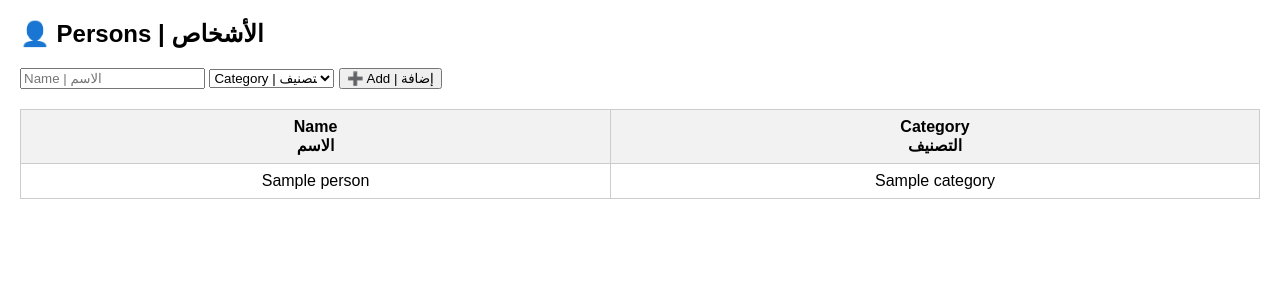
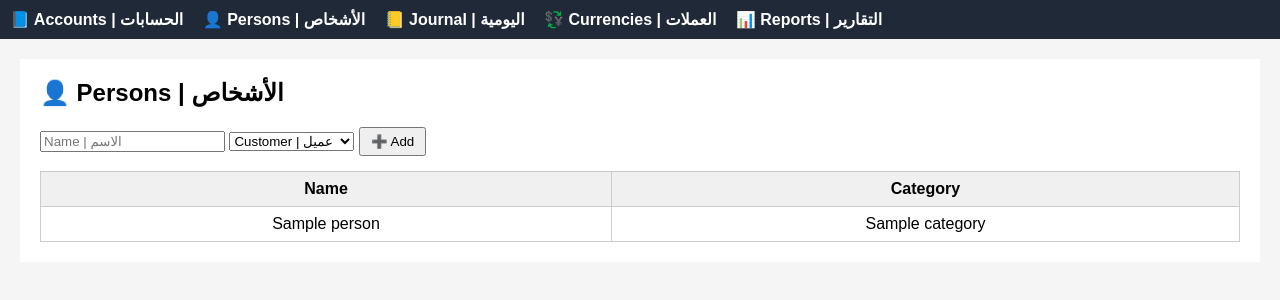
Before and after one commit to esamkrada-svg/accounting-system, a FastAPI app: template app/templates/persons.html in a window 1280 px wide. Shown: the top 300 px of the page. Run offline with FastAPI, Linux system fonts and the light colour scheme; the template is opened without the code that fills it: most values are stand-ins (such as "Sample title", 1, 10 or a date in 2020); parts of the project's set-up code (start-up, migrations or seed data) failed here and were passed over.

Commit message:
Update persons.html

```diff
--- a/app/templates/persons.html
+++ b/app/templates/persons.html
@@ -1,39 +1,22 @@
-<!DOCTYPE html>
-<html lang="en">
-<head>
-    <meta charset="UTF-8">
-    <title>Persons | الأشخاص</title>
-    <style>
-        body { font-family: Arial, sans-serif; margin: 20px; }
-        table { width: 100%; border-collapse: collapse; margin-top: 15px; }
-        th, td { border: 1px solid #ccc; padding: 8px; text-align: center; }
-        th { background-color: #f2f2f2; }
-        form { margin-bottom: 20px; }
-    </style>
-</head>
-<body>
+{% extends "base.html" %}
+{% block title %}Persons{% endblock %}
 
+{% block content %}
 <h2>👤 Persons | الأشخاص</h2>
 
 <form method="post" action="/persons/create">
     <input type="text" name="name" placeholder="Name | الاسم" required>
-
     <select name="category" required>
-        <option value="">Category | التصنيف</option>
         <option value="customer">Customer | عميل</option>
         <option value="vendor">Vendor | مورد</option>
         <option value="employee">Employee | موظف</option>
         <option value="other">Other | آخر</option>
     </select>
-
-    <button type="submit">➕ Add | إضافة</button>
+    <button type="submit">➕ Add</button>
 </form>
 
 <table>
-    <tr>
-        <th>Name<br>الاسم</th>
-        <th>Category<br>التصنيف</th>
-    </tr>
+<tr><th>Name</th><th>Category</th></tr>
 {% for p in persons %}
 <tr>
 <td>{{ p.name }}</td>
@@ -41,6 +24,4 @@
 </tr>
 {% endfor %}
 </table>
-
-</body>
-</html>
+{% endblock %}
```
Lines whose indentation alone changed are shown as unchanged.
